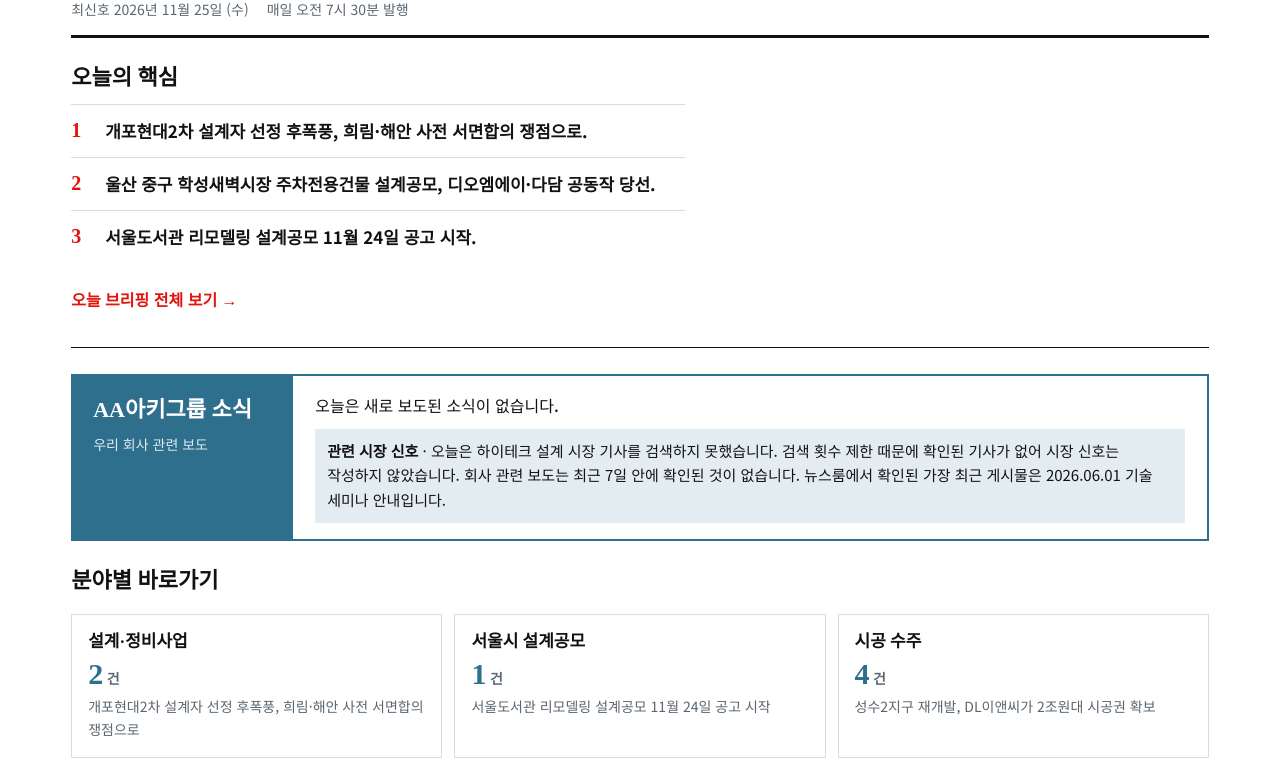
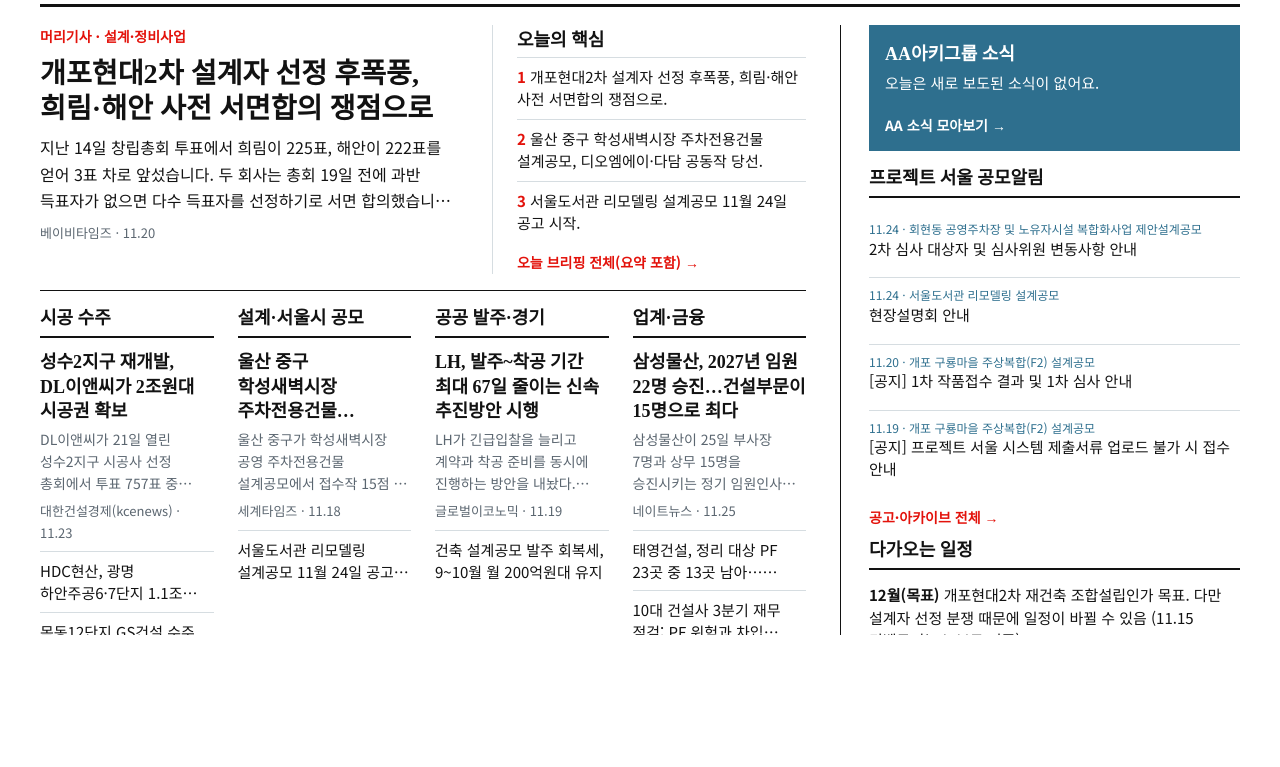
Before and after one commit to none-HongCheol/ArchiNews, a plain HTML site: page index.html in a window 1280 px wide. Shown: the part 143-910 px from the top of the page. After the commit the page ends 800 px from the top, so only its background shows below. Drawn offline with Linux system fonts and the light colour scheme.

Commit message:
Refactor HTML and JavaScript for improved layout

```diff
--- a/index.html
+++ b/index.html
@@ -118,6 +118,51 @@ h2{font:700 22px/1.3 "Noto Serif KR",serif;margin:0 0 12px}
 .arcg .st{font-size:12px;font-weight:700;color:var(--red)}
 .arcg b{font:700 16px/1.35 "Noto Serif KR",serif}
 .arcg span{font-size:13px;color:var(--mute)}
+/* 홈: 신문 1면 (큰 화면에서는 한 화면에 맞춤) */
+.front{display:grid;grid-template-columns:minmax(0,1fr) 400px;gap:34px;padding:18px 0 22px}
+.front h3{font:700 18px/1.3 "Noto Serif KR",serif;margin:0 0 4px;border-bottom:2px solid var(--ink);padding-bottom:6px}
+.fmain{display:flex;flex-direction:column;gap:16px;min-height:0}
+.flead{display:grid;grid-template-columns:minmax(0,1.35fr) minmax(0,1fr);gap:28px;border-bottom:1px solid var(--rule);padding-bottom:16px}
+.fleadL{display:flex;flex-direction:column;gap:8px}
+.fkick{color:var(--red);font-weight:700;font-size:14px}
+.fH{font:700 clamp(26px,2.2vw,38px)/1.25 "Noto Serif KR",serif;display:block}
+.fleadP{margin:0;font-size:16px;line-height:1.65;display:-webkit-box;-webkit-line-clamp:3;-webkit-box-orient:vertical;overflow:hidden}
+.fsrc{font-size:13px;color:var(--mute)}
+.fkey{display:flex;flex-direction:column;border-left:1px solid var(--hair);padding-left:24px}
+.fkey>b{font:700 18px "Noto Serif KR",serif;padding-bottom:6px}
+.fkey p{margin:0;padding:8px 0;border-top:1px solid var(--hair);font-size:15px;line-height:1.5}
+.fkey .n{color:var(--red)}
+.fmore{margin-top:auto;padding-top:8px;font-size:14px;font-weight:700;color:var(--red);text-decoration:none}
+.fmore:hover{text-decoration:underline}
+.fcols{flex:1;min-height:0;display:grid;grid-template-columns:repeat(4,minmax(0,1fr));gap:24px}
+.fcol{display:flex;flex-direction:column;gap:8px;min-height:0;overflow:hidden}
+.ftop{display:flex;flex-direction:column;gap:6px}
+.fh{font:700 18px/1.35 "Noto Serif KR",serif;display:-webkit-box;-webkit-line-clamp:3;-webkit-box-orient:vertical;overflow:hidden}
+.fsum{margin:0;font-size:14px;line-height:1.55;color:var(--mute);display:-webkit-box;-webkit-line-clamp:3;-webkit-box-orient:vertical;overflow:hidden}
+.fl{display:-webkit-box;-webkit-line-clamp:2;-webkit-box-orient:vertical;overflow:hidden;font-size:15px;line-height:1.45;padding-top:8px;border-top:1px solid var(--hair)}
+.front a.orig{text-decoration:none;color:var(--ink)}
+.front a.orig:hover .fH,.front a.orig:hover .fh,.front a.orig:hover .fl{text-decoration:underline}
+.fnone{margin:0;font-size:14px;color:var(--mute)}
+.fside{display:flex;flex-direction:column;gap:10px;border-left:1px solid var(--rule);padding-left:28px;min-height:0;overflow:hidden}
+.faa{background:var(--aa);color:#fff;padding:14px 16px;display:flex;flex-direction:column;gap:6px;margin-bottom:6px}
+.faa b{font:700 18px "Noto Serif KR",serif}.faa span{font-size:15px}
+.faa a{color:#fff}.faa .fmore{color:#fff;margin-top:4px}
+.fps{display:block;font-size:15px;line-height:1.45;padding:8px 0;border-top:1px solid var(--hair);text-decoration:none;color:var(--ink)}
+.fps:first-of-type{border-top:0}
+.fps small{display:block;font-size:12px;color:var(--slate)}
+.fps:hover{text-decoration:underline}
+.fcal{margin:0;font-size:15px;line-height:1.5}
+@media(min-width:1100px) and (min-height:700px){
+ body.fit .wrap{max-width:none;height:100vh;display:flex;flex-direction:column;padding:0 40px}
+ body.fit .mast{padding:14px 0 10px}
+ body.fit .mast h1{font-size:38px}
+ body.fit .mrow{margin-bottom:6px}
+ body.fit main{flex:1;min-height:0;overflow:hidden}
+ body.fit .front{height:100%;box-sizing:border-box}
+ body.fit .foot{display:none}
+}
+@media(max-width:1100px){.front{grid-template-columns:minmax(0,1fr)}.fside{border-left:0;padding-left:0}.fcols{grid-template-columns:repeat(2,minmax(0,1fr))}}
+@media(max-width:600px){.flead{grid-template-columns:minmax(0,1fr)}.fkey{border-left:0;padding-left:0}.fcols{grid-template-columns:minmax(0,1fr)}}
 /* 지난 브리핑 */
 .arc{padding:24px 0 30px;border-bottom:3px solid var(--rule)}
 .arc .tools{display:flex;flex-wrap:wrap;gap:10px;align-items:center;margin-bottom:16px}
@@ -226,15 +271,39 @@ async function homeView(){
  const latest=IDX[0];
  if(!latest){main.innerHTML=`<p class="msg">아직 발행된 브리핑이 없습니다.</p>`;dl.textContent="";return}
  let D;try{D=await getDay(latest.date)}catch(e){main.innerHTML=`<p class="msg">최신 브리핑을 불러오지 못했습니다.</p>`;return}
- dl.textContent=`최신호 ${fmt(D.date,D.weekday)}`;
- const cats=CATS.slice(1).map(([k,n])=>{const its=(D.news||[]).filter(x=>x.c===k);
-  return `<button type="button" class="cat" data-k="${k}"><b>${n}</b><span class="n">${its.length}<small class="lbl"> 건</small></span><span class="t">${its.length?esc(its[0].t):"오늘은 기사가 없습니다"}</span></button>`}).join("");
- main.innerHTML=`<section class="top"><div><h2>오늘의 핵심</h2>${keyHTML(D)}<a class="more" href="#today">오늘 브리핑 전체 보기 →</a></div>${numsHTML(D)}</section>
- ${aaHTML(D)}
- <section><h2 style="margin-top:26px">분야별 바로가기</h2><div class="cats" style="padding-top:6px">${cats}</div></section>
- <nav class="quick" aria-label="바로가기"><a class="btn" href="#ps">프로젝트 서울 공고·아카이브 보기</a><a class="btn" href="https://www.aaarchigroup.com/news" target="_blank" rel="noopener">AA아키그룹 뉴스룸 ↗</a></nav>
- <section class="recent"><h2>최근 브리핑</h2>${IDX.slice(0,7).map(dayRow).join("")}${IDX.length>7?`<a class="more" href="#archive">지난 브리핑 모두 보기 →</a>`:""}</section>`;
- main.querySelectorAll(".cat").forEach(b=>b.addEventListener("click",()=>{cur=b.dataset.k;try{localStorage.setItem("brief-cat",cur)}catch(err){}location.hash="today"}));
+ let P={};try{const r=await fetch("data/project_seoul.json",{cache:"no-store"});if(r.ok)P=await r.json()}catch(e){}
+ dl.textContent=fmt(D.date,D.weekday);
+ const news=D.news||[];
+ /* 머리기사: 핵심 1번과 가장 많이 겹치는 기사 */
+ const words=t=>new Set(String(t||"").replace(/[^\p{L}\p{N}]+/gu," ").split(" ").filter(w=>w.length>1));
+ const k0=words((D.key&&D.key[0]&&D.key[0].b)||"");
+ let lead=news[0],best=-1;news.forEach(n=>{let c=0;words(n.t).forEach(w=>{if(k0.has(w))c++});if(c>best){best=c;lead=n}});
+ const catName=Object.fromEntries(CATS);
+ const src=n=>n.s&&n.s[0]?`${esc(n.s[0][0])} · ${esc(n.s[0][1])}`:"";
+ const link=(n,cls,label)=>n.s&&n.s[0]?orig(n.s[0][2],n.s[0][0],n.t,`<span class="${cls}">${label}</span>`):`<span class="${cls}">${label}</span>`;
+ const COLS=[["시공 수주",["build"]],["설계·서울시 공모",["design","seoul"]],["공공 발주·경기",["public","market"]],["업계·금융",["biz"]]];
+ const cols=COLS.map(([name,ks])=>{
+  const its=news.filter(n=>ks.includes(n.c)&&n!==lead);
+  if(!its.length)return `<div class="fcol"><h3>${name}</h3><p class="fnone">오늘은 새 기사가 없어요.</p></div>`;
+  const [f,...rest]=its;
+  return `<div class="fcol"><h3>${name}</h3><div class="ftop">${link(f,"fh",esc(f.t))}<p class="fsum">${esc(f.p)}</p><span class="fsrc">${src(f)}</span></div>${rest.map(n=>link(n,"fl",esc(n.t))).join("")}</div>`;
+ }).join("");
+ const A=D.aa||{},aaT=A.today||[];
+ const aa=`<div class="faa"><b>AA아키그룹 소식</b>${aaT.length?aaT.slice(0,2).map(x=>orig(x.u,"AA아키그룹 관련 보도",x.t,`<span>${esc(x.t)}</span>`)).join(""):`<span>오늘은 새로 보도된 소식이 없어요.</span>`}<a class="fmore" href="#aa">AA 소식 모아보기 →</a></div>`;
+ const N=(P.notices||[]).slice(0,4);
+ const ps=`<h3>프로젝트 서울 공모알림</h3>${N.length?N.map(x=>`<a class="fps" href="${url(x.u)}" target="_blank" rel="noopener"><small>${esc(String(x.d).slice(5))} · ${esc(x.c)}</small>${esc(x.t)}</a>`).join(""):`<p class="fnone">불러온 알림이 없어요.</p>`}<a class="fmore" href="#ps">공고·아카이브 전체 →</a>`;
+ const cal=(D.cal||[]).slice(0,3);
+ const calH=cal.length?`<h3>다가오는 일정</h3>${cal.map(r=>`<p class="fcal"><b>${esc(r[0])}</b> ${esc(r[1])}</p>`).join("")}`:"";
+ main.innerHTML=`<div class="front">
+ <div class="fmain">
+  <article class="flead">
+   <div class="fleadL"><span class="fkick">머리기사 · ${esc(catName[lead.c]||"")}</span>${link(lead,"fH",esc(lead.t))}<p class="fleadP">${esc(lead.p)}</p><span class="fsrc">${src(lead)}</span></div>
+   <div class="fkey"><b>오늘의 핵심</b>${(D.key||[]).map((k,i)=>`<p><b class="n">${i+1}</b> ${esc(k.b)}</p>`).join("")}<a class="fmore" href="#today">오늘 브리핑 전체(요약 포함) →</a></div>
+  </article>
+  <div class="fcols">${cols}</div>
+ </div>
+ <aside class="fside">${aa}${ps}${calH}</aside>
+</div>`;
 }
 
 /* ---------- 날짜별 브리핑 ---------- */
@@ -319,6 +388,7 @@ document.addEventListener("keydown",e=>{if(e.key==="Escape"&&reader.classList.co
 function setTab(id){["vHome","vToday","vAA","vPS","vArc"].forEach(t=>{const el=document.getElementById(t);if(t===id)el.setAttribute("aria-current","page");else el.removeAttribute("aria-current")})}
 async function route(){
  const h=location.hash.slice(1);
+ document.body.classList.toggle("fit",h===""||h==="home");
  if(h==="archive"){setTab("vArc");arcView();return}
  if(h==="aa"){setTab("vAA");await aaView();return}
  if(h==="ps"){setTab("vPS");await psView();return}
```
